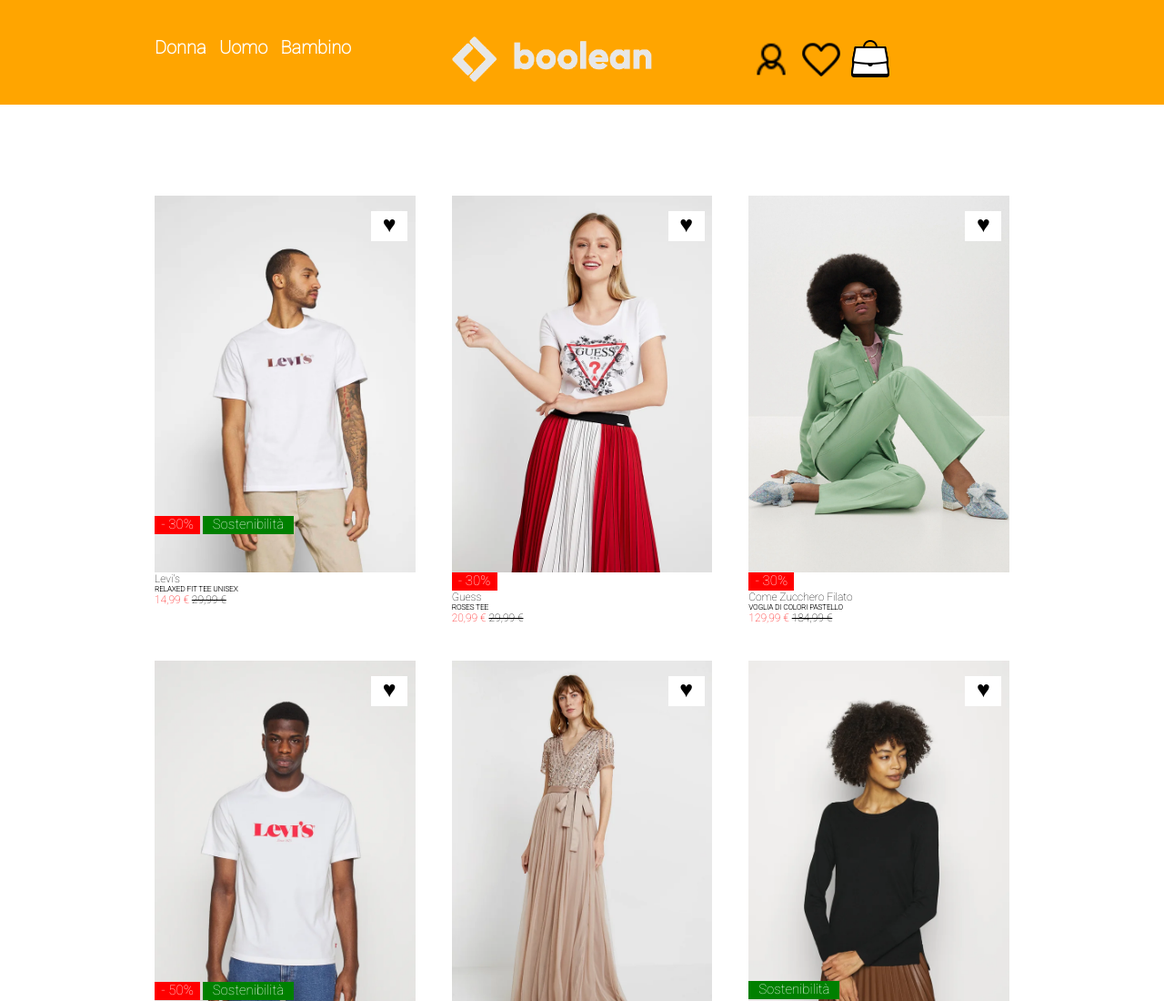
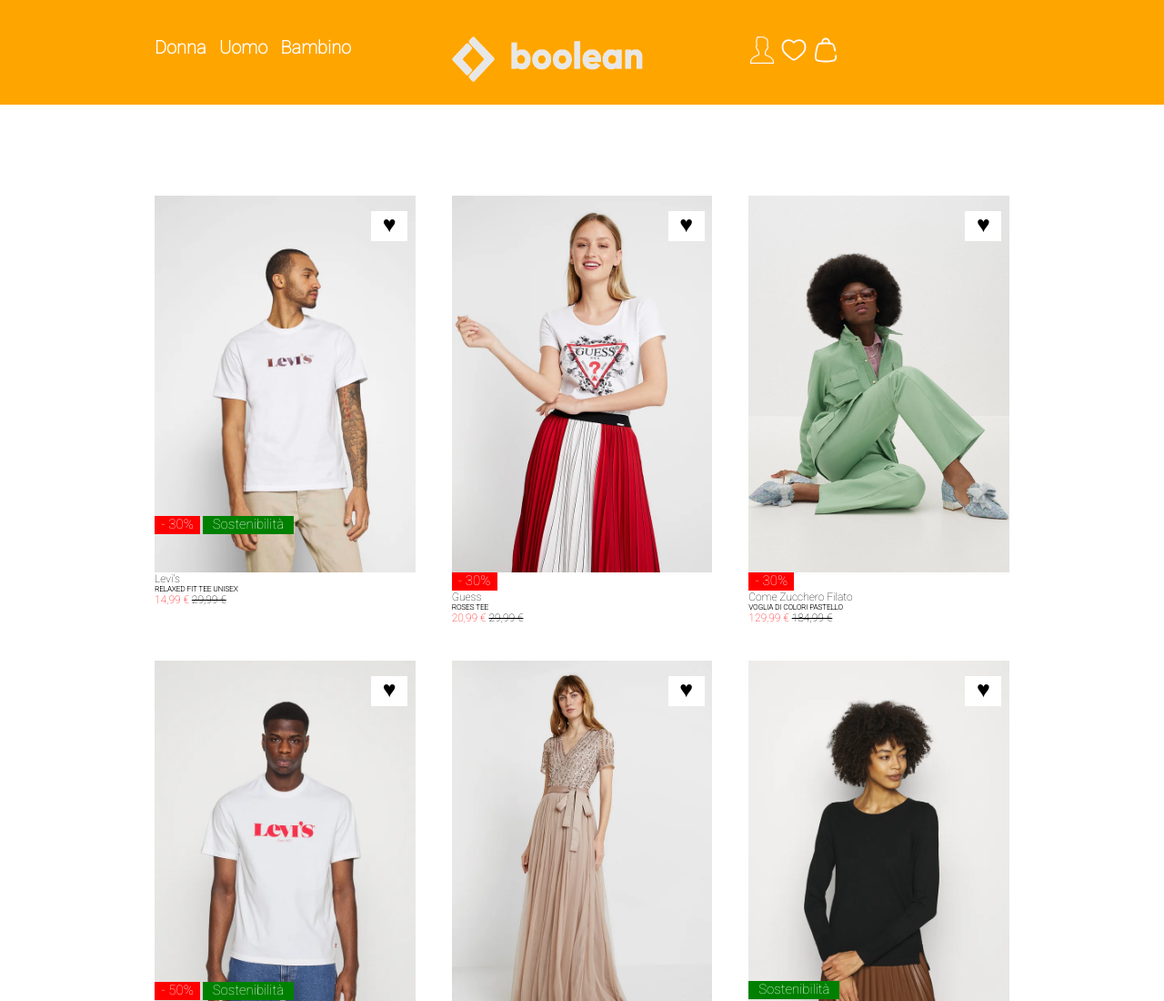
Before and after one commit to DamianoLunardo/html-css-boolando, a plain HTML site: page index.html in a window 1280 px wide. Shown: the top 1100 px of the page at 91% size. Drawn offline with Linux system fonts and the light colour scheme.

Commit message:
ADD new icons for header and change class names for header images

```diff
--- a/index.html
+++ b/index.html
@@ -17,9 +17,9 @@
                             <img class="logo1" src="./img/boolean-logo.png">
                         </div>
                         <div class="col-4">
-                            <img class="persona" src="./img/icons8-persona-32.png">
-                            <img  class="cuore" src="./img/icons8-cuore-48.png">
-                            <img  clas="borsa" src="./img/icons8-vista-frontale-di-borsa-48.png">
+                            <img class="person" src="./img/person-line-drawing-svgrepo-com.svg">
+                            <img  class="heart" src="./img/heart-svgrepo-com.svg">
+                            <img  clas="bag" src="./img/bag-svgrepo-com.svg">
                         </div>
                     </div>
                 </div>
--- a/style.css
+++ b/style.css
@@ -43,8 +43,6 @@ body {
     font-size: 12px;
 }
 
-
-
 .header {
     padding-top: 20px;
     background-color: orange;
@@ -56,27 +54,22 @@ body {
 .logo1 {
     align-items: center;
     height: 50px;
-    width:220px
+    width:210px
 }
 
-.cuore {
-    width: 50px;
-    height: 50px;
+.heart {
+    width: 30px;
+    height: 30px;
 }
 
-.persona {
-    width: 50px;
-    height: 50px;
+.person {
+    width: 30px;
+    height: 30px;
 }
-
-
-
 
 .red-cost {
     color: red;
 }
-
-
 
 .row {
 	display: flex;
```
Also changed, not shown: img/bag-svgrepo-com.svg (added), img/heart-svgrepo-com.svg (added), img/icons8-cuore-48.png (deleted), img/icons8-persona-32.png (deleted), img/person-line-drawing-svgrepo-com.svg (added).
